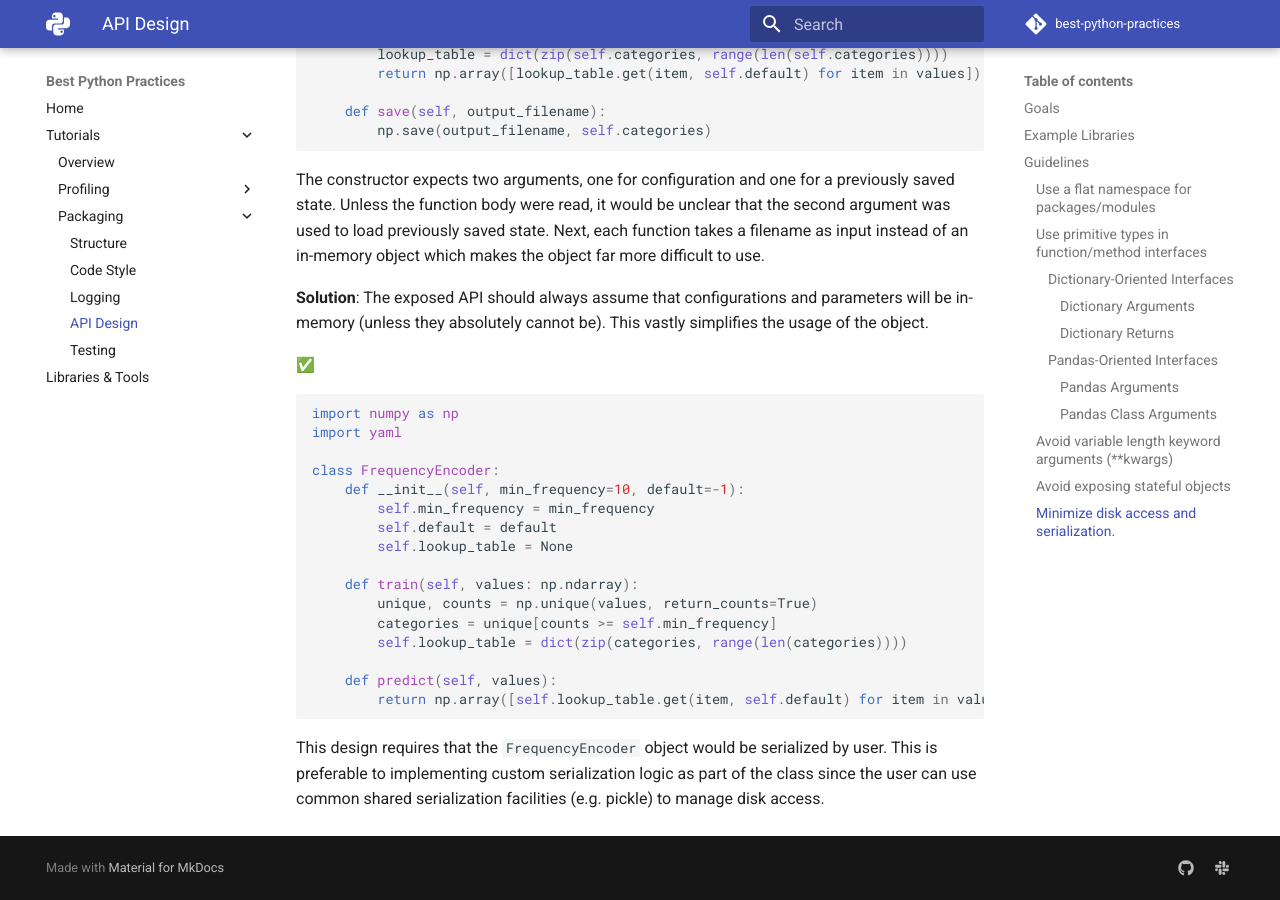
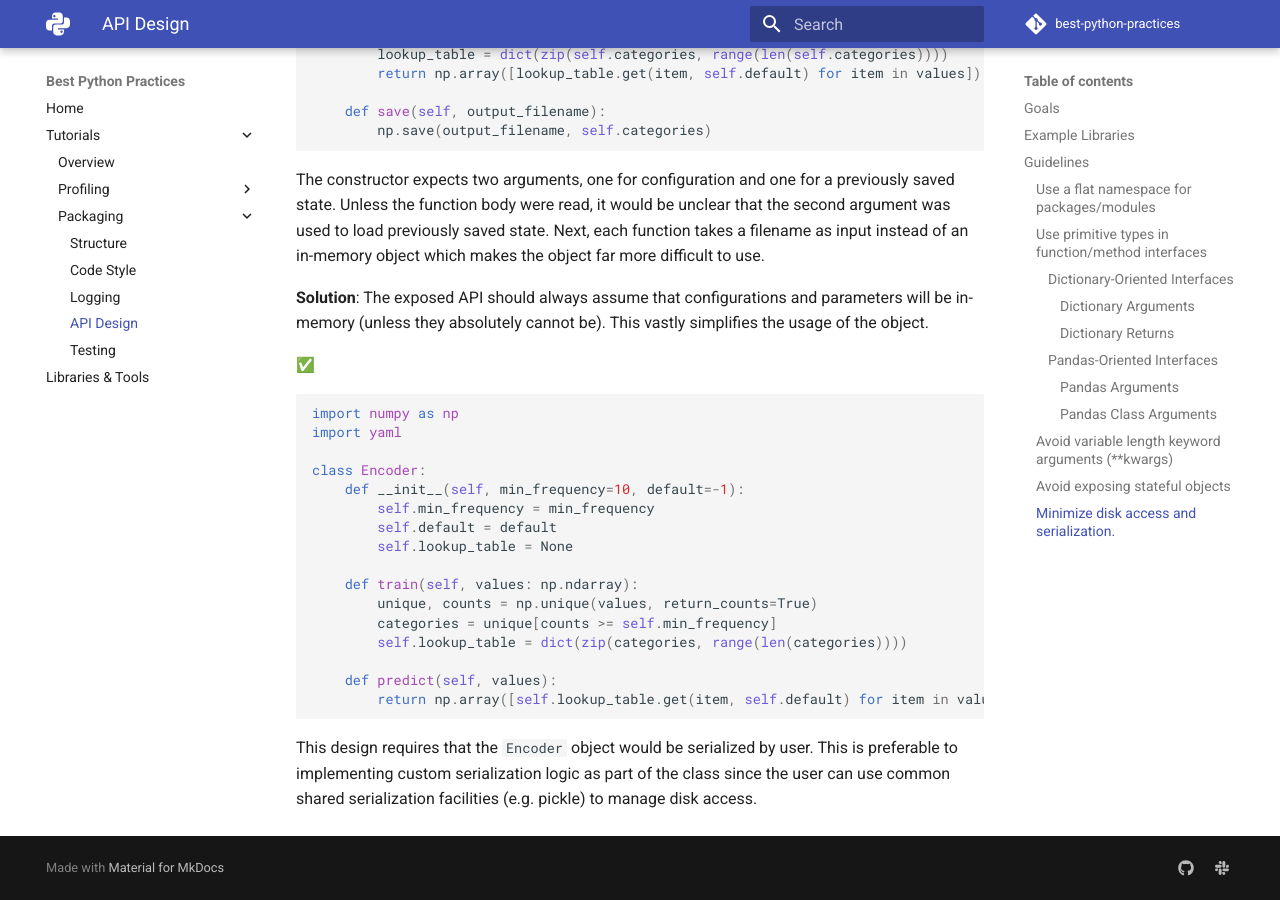
Before and after one commit to felixgao/python-best-practices, an MkDocs documentation site: the page built from docs/tutorials/packaging/api_design.md, in a window 1280 px wide and 900 px high, scrolled down 9165 px. Built offline with MkDocs 1.6.1 and Material for MkDocs 9.7.7, drawn with Linux system fonts in a browser that asks for light colours; emoji names are drawn with the system emoji font.

Commit message:
Fixed name in example to be consistent with other examples

````diff
--- a/docs/tutorials/packaging/api_design.md
+++ b/docs/tutorials/packaging/api_design.md
@@ -478,7 +478,7 @@
 import numpy as np
 import yaml
 
-class FrequencyEncoder:
+class Encoder:
     def __init__(self, min_frequency=10, default=-1):
         self.min_frequency = min_frequency
         self.default = default
@@ -493,7 +493,7 @@
         return np.array([self.lookup_table.get(item, self.default) for item in values])
 ```
 
-This design requires that the `FrequencyEncoder` object would be serialized by
+This design requires that the `Encoder` object would be serialized by
 user. This is preferable to implementing custom serialization logic as part of
 the class since the user can use common shared serialization facilities
 (e.g. pickle) to manage disk access.
````
